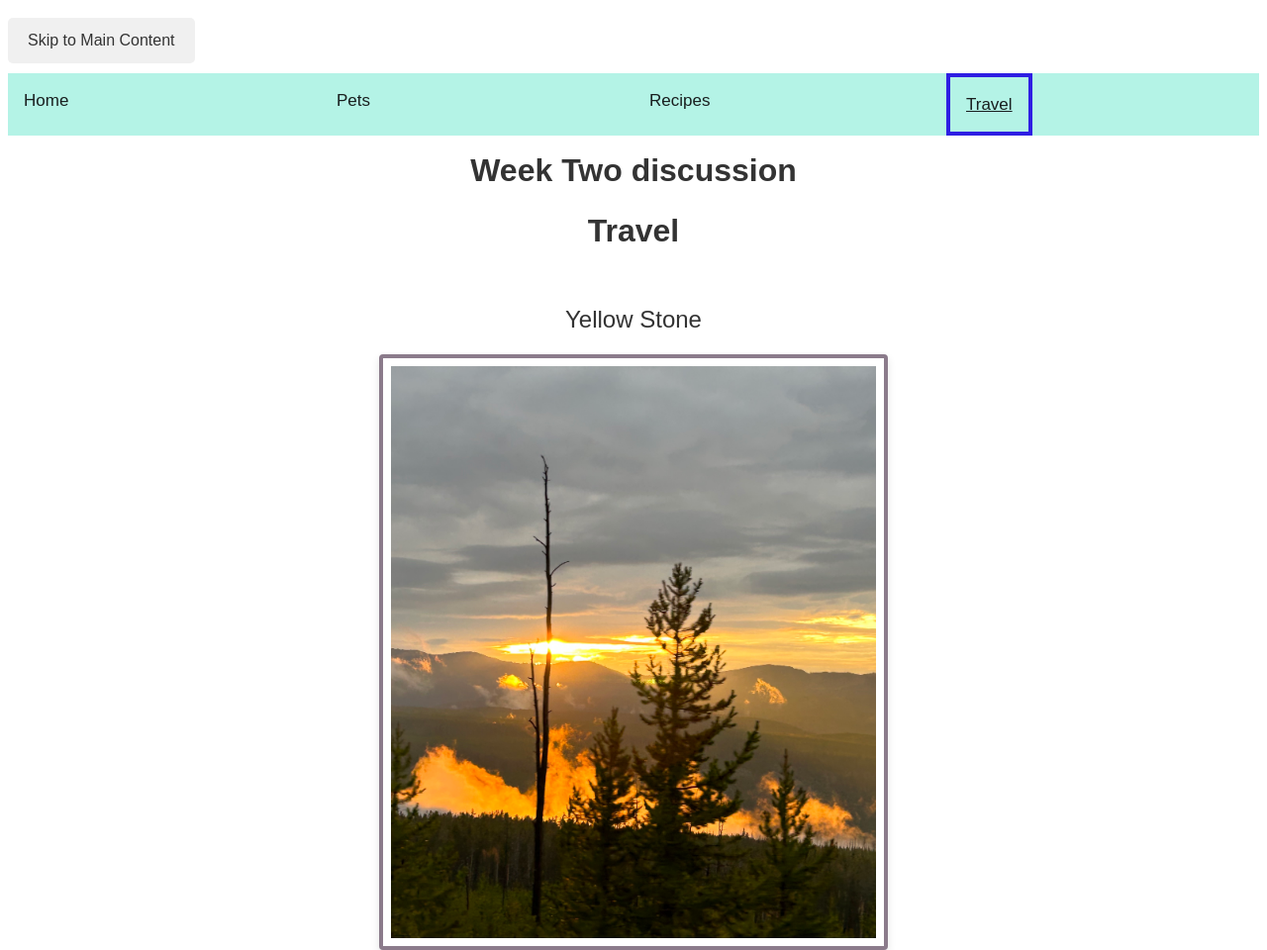
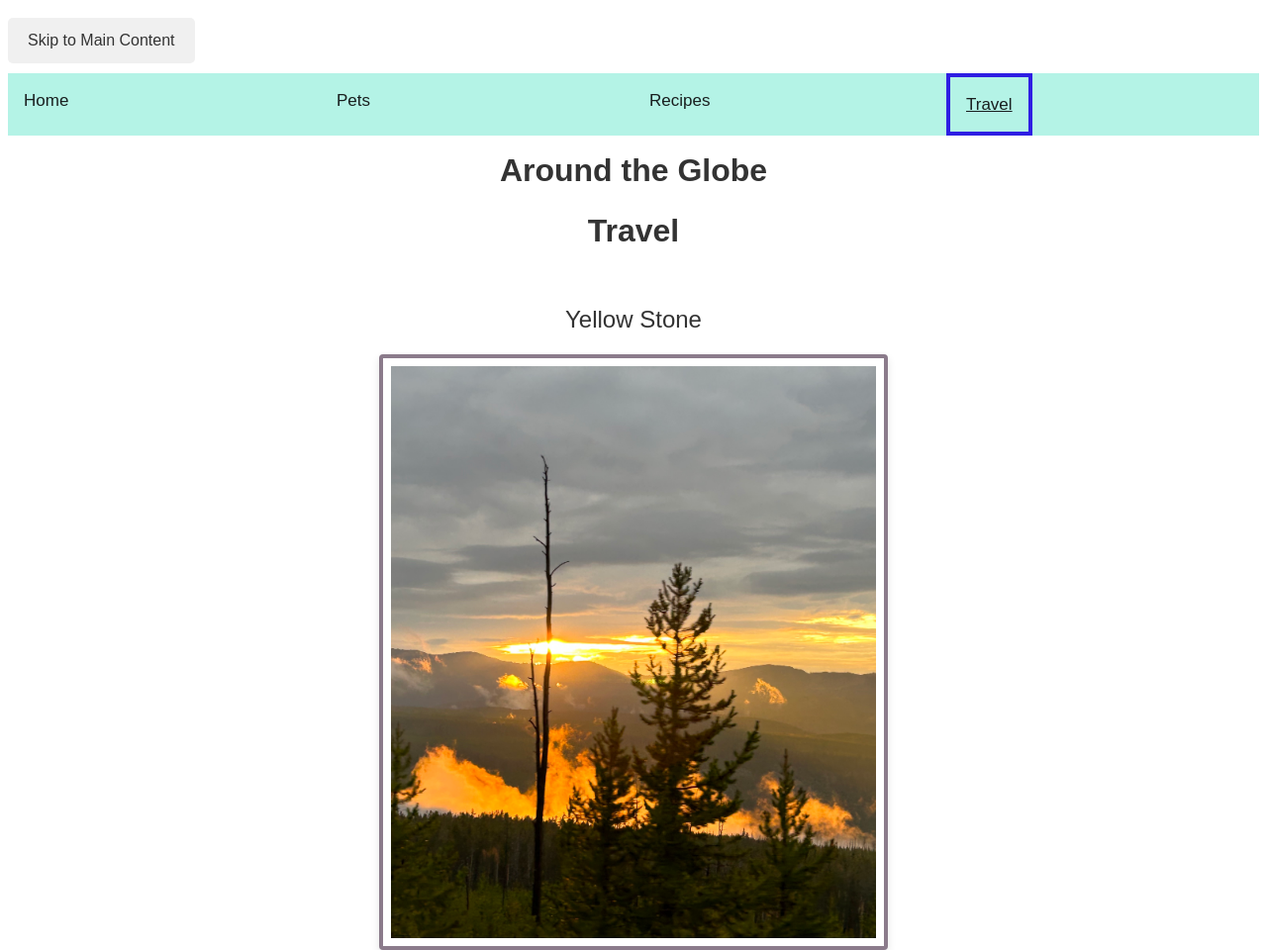
Before and after one commit to ElaineW510/ccp_mobile_w24, a plain HTML site: page travel.html in a window 1280 px wide. Shown: the top 960 px of the page at 99% size. Drawn offline with Linux system fonts and the light colour scheme.

Commit message:
Update travel.html

```diff
--- a/travel.html
+++ b/travel.html
@@ -19,7 +19,7 @@
                 <li><a class="active" href = "travel.html">Travel</a></li>
             </ul>
         </nav>
-        <h1>Week Two discussion</h1>
+        <h1>Around the Globe</h1>
         <h1>Travel</h1>
 
     </header>
```
